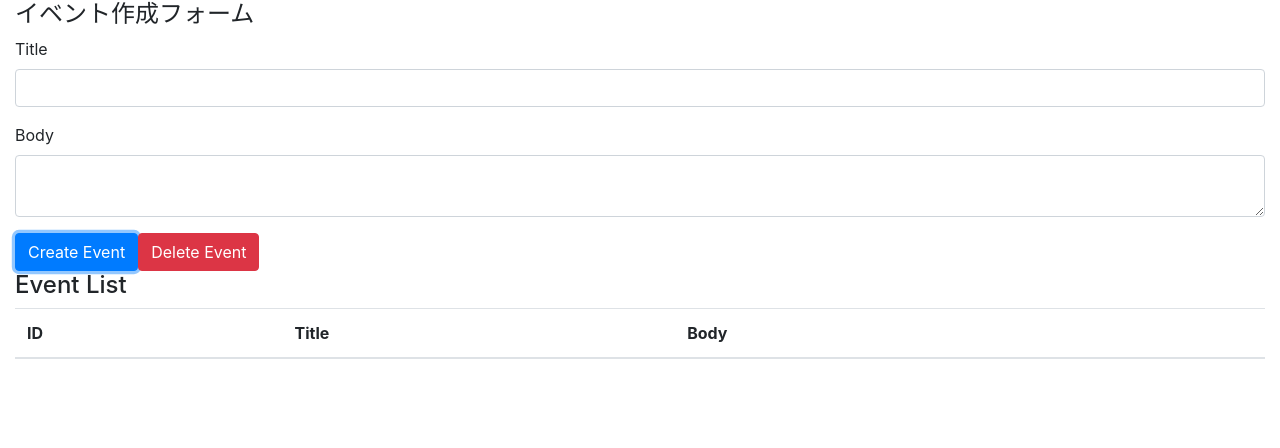
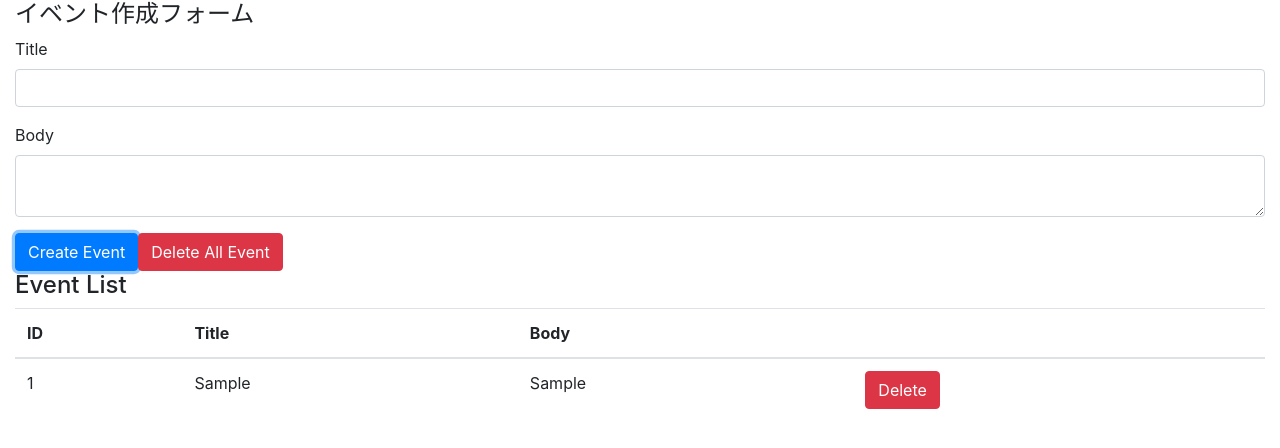
Before and after one commit to hhhirokunnn/react-hello-world, a React (Create React App) app: page / in a window 1280 px wide. Both pictures are taken after typing "Sample", "Sample" into the empty fields and a click on the button "Create Event". Shown: the top 448 px of the page. Built offline with nearby package versions, Linux system fonts and the light colour scheme.

Commit message:
display events, refactor and implement remove event button

```diff
--- a/src/components/App.js
+++ b/src/components/App.js
@@ -1,6 +1,7 @@
 import React, { useState, useReducer } from 'react'
- import 'bootstrap/dist/css/bootstrap.min.css'
- import reducer from '../reducers'
+import 'bootstrap/dist/css/bootstrap.min.css'
+import reducer from '../reducers'
+import Event from './Event'
 
 const App = () => {
   // refs: https://ja.reactjs.org/docs/hooks-reference.html#usereducer
@@ -22,9 +23,6 @@ const App = () => {
       setBody('')
   }
 
-  console.log({state})
-  console.log({...state})
-
   return (
     <div className= "container-fluid">
       <h4>イベント作成フォーム</h4>
@@ -40,7 +38,7 @@ const App = () => {
         </div>
 
         <button className="btn btn-primary" onClick={addEvent}> Create Event</button>
-        <button className="btn btn-danger"> Delete Event</button>
+        <button className="btn btn-danger"> Delete All Event</button>
       </form>
       <h4>Event List</h4>
       <table className="table table-hover">
@@ -52,7 +50,9 @@ const App = () => {
             <th></th>
           </tr>
         </thead>
-        <tbody></tbody>
+        <tbody>
+          { state.map((event, index)  => <Event key={index} event={event} dispatch={dispatch} />) }
+        </tbody>
       </table>
     </div>
   )
--- /dev/null
+++ b/src/components/Event.js
@@ -0,0 +1,20 @@
+import React from 'react'
+
+const Event = ({ event, dispatch }) => {
+    const id = event.id
+
+    const handleClickDeleteButton = () =>{
+      dispatch({ type: 'DELETE_EVENT', id })
+    }
+
+    return (
+      <tr>
+        <td>{id}</td>
+        <td>{event.title}</td>
+        <td>{event.body}</td>
+        <td><button type="button" className="btn btn-danger" onClick={handleClickDeleteButton}>Delete</button></td>
+      </tr>
+    )
+}
+
+export default Event
--- a/src/reducers/index.js
+++ b/src/reducers/index.js
@@ -7,7 +7,7 @@ const events = (state = [], action) => {
             // 配列となっているstateの最後の要素に{ id: id, title: title, body: body}を追加する
             return [...state, { id, ...event }]
         case'DELETE_EVENT':
-            return state
+            return state.filter(event => event.id !== action.id)
         case'DELETE_ALL_EVENT':
             return []
         default:
```
